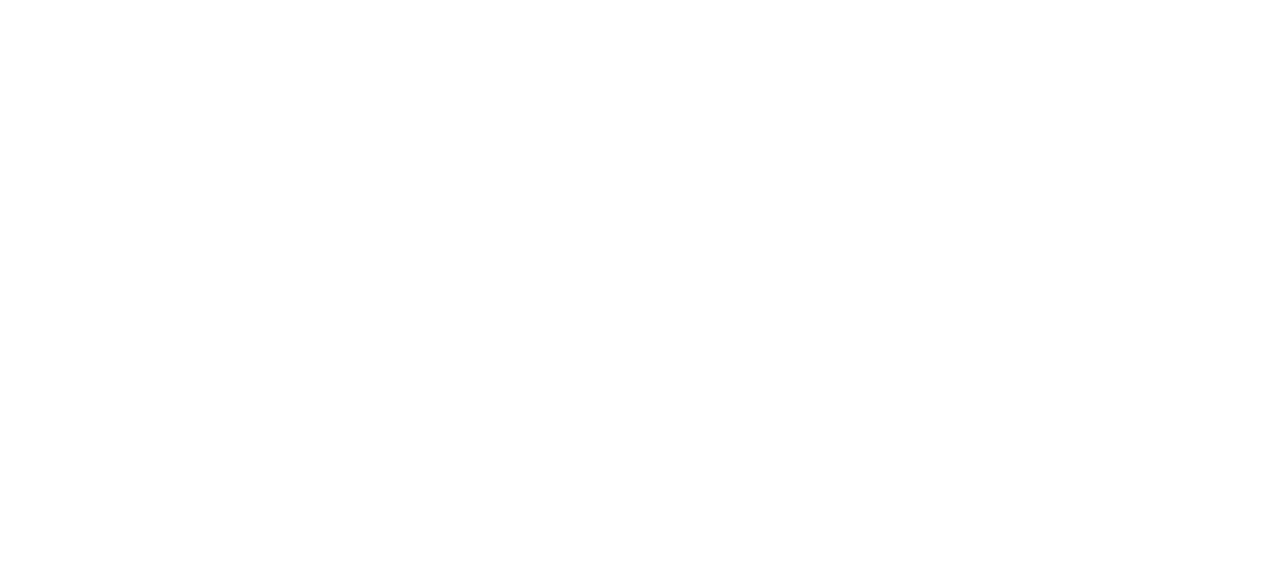
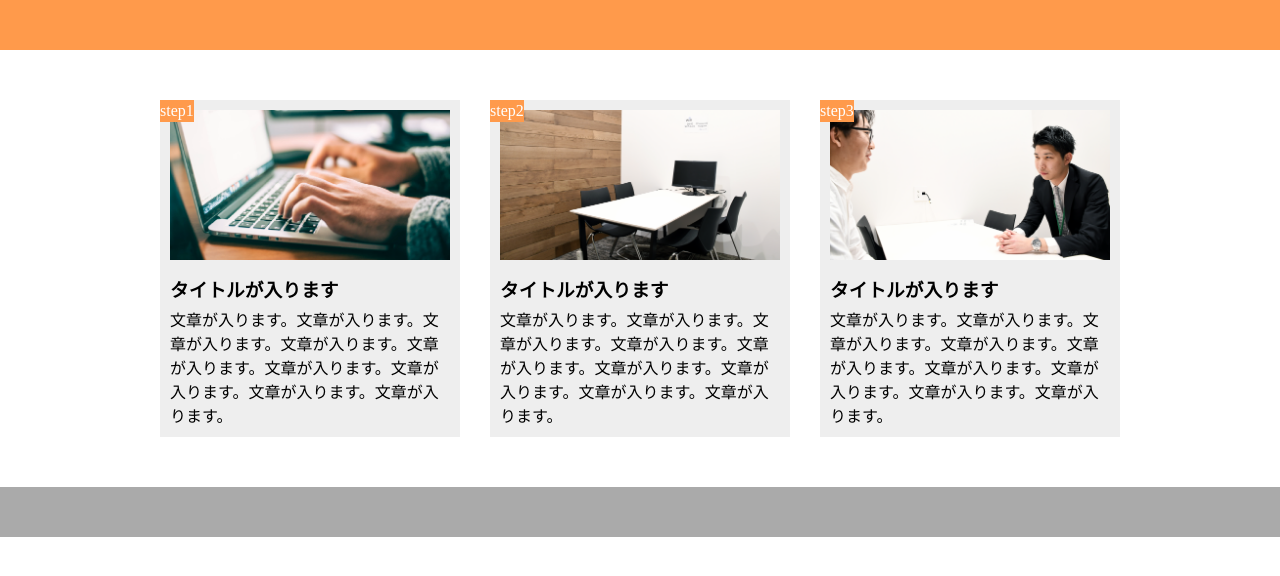
Before and after one commit to sukepio/chapter9_exercise, a plain HTML site: page index.html in a window 1280 px wide. Drawn offline with Linux system fonts and the light colour scheme.

Commit message:
[Finish] 1-9_exercise

```diff
--- a/index.html
+++ b/index.html
@@ -6,6 +6,27 @@
     <link rel="stylesheet" href="style.css">
   </head>
   <body>
-
+    <header></header>
+    <main>
+      <section class="flow-box">
+        <div class="img1"></div>
+        <span class="step">step1</span>
+        <h3 class="headline">タイトルが入ります</h3>
+        <p class="text">文章が入ります。文章が入ります。文章が入ります。文章が入ります。文章が入ります。文章が入ります。文章が入ります。文章が入ります。文章が入ります。</p>
+      </section>
+      <section class="flow-box">
+        <div class="img2"></div>
+        <span class="step">step2</span>
+        <h3 class="headline">タイトルが入ります</h3>
+        <p class="text">文章が入ります。文章が入ります。文章が入ります。文章が入ります。文章が入ります。文章が入ります。文章が入ります。文章が入ります。文章が入ります。</p>
+      </section>
+      <section class="flow-box">
+        <div class="img3"></div>
+        <span class="step">step3</span>
+        <h3 class="headline">タイトルが入ります</h3>
+        <p class="text">文章が入ります。文章が入ります。文章が入ります。文章が入ります。文章が入ります。文章が入ります。文章が入ります。文章が入ります。文章が入ります。</p>
+      </section>
+    </main>
+    <footer></footer>
   </body>
 </html>
--- a/style.css
+++ b/style.css
@@ -3,3 +3,68 @@
   padding: 0;
   box-sizing: border-box;
 }
+
+header {
+  width: 100%;
+  height: 50px;
+  background-color: #ff9a4b;
+}
+
+
+main {
+  width: 960px;
+  margin: 50px auto;
+  display: flex;
+}
+
+.flow-box {
+  width: 300px;
+  padding: 10px;
+  margin-right: 30px;
+  background-color: #eee;
+  position: relative;
+}
+
+.step {
+  position: absolute;
+  top: 0;
+  left: 0;
+  background-color: #ff9a4b;
+  color: #fff;
+  padding: 2px 0;
+}
+
+.img1 {
+  height: 150px;
+  background-image: url(img/flow01.png);
+  background-size: cover;
+  background-position: bottom;
+}
+
+.img2 {
+  height: 150px;
+  background-image: url(img/flow02.png);
+  background-size: cover;
+  background-position: bottom;
+}
+
+.img3 {
+  height: 150px;
+  background-image: url(img/flow03.png);
+  background-size: cover;
+  background-position: bottom;
+}
+
+.headline {
+  padding: 15px 0 5px 0;
+}
+
+.flow-box:last-child {
+  margin-right: 0;
+}
+
+footer {
+  width: 100%;
+  height: 50px;
+  background-color: #aaa;
+}
```
